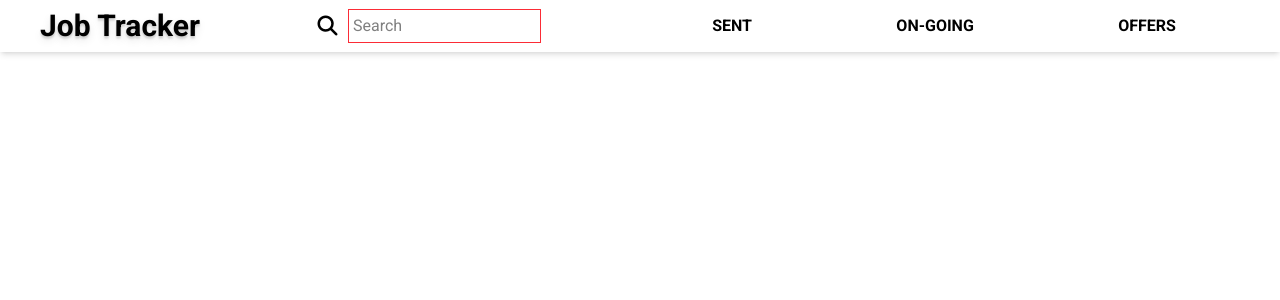
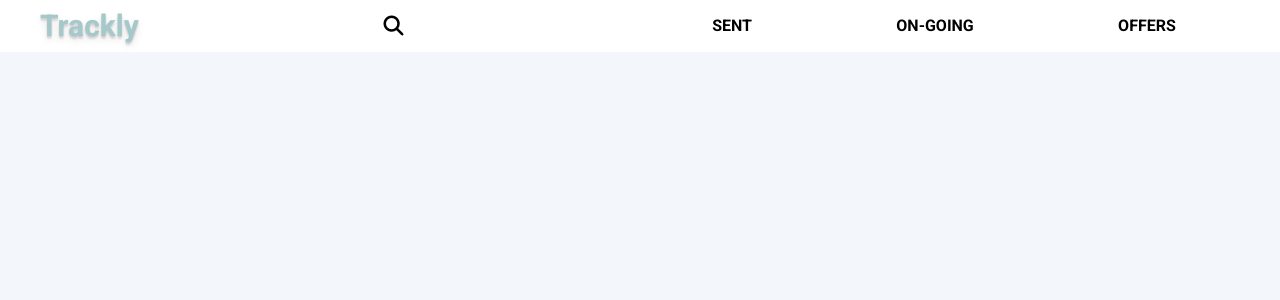
Before and after one commit to AndreaMargutti/job-tracker-react, a React (Vite) app: page / in a window 1280 px wide. Shown: the top 300 px of the page. Built offline with nearby package versions, Linux system fonts and the light colour scheme.

Commit message:
Enhance App layout and components: add main section to App, update Navbar title to "Trackly", and improve SearchBar functionality with animated input.

```diff
--- a/src/App.tsx
+++ b/src/App.tsx
@@ -4,6 +4,7 @@ function App() {
   return (
     <>
       <Navbar />
+      <main className="h-100 bg-[#F3F6FA]"></main>
     </>
   );
 }
--- a/src/components/Navbar/Navbar.tsx
+++ b/src/components/Navbar/Navbar.tsx
@@ -12,7 +12,7 @@ export default function Navbar() {
   return (
     <>
       <nav className="flex justify-between items-center shadow-md px-8">
-        <Title title="Job Tracker" />
+        <Title title="Trackly" />
         <SearchBar text="Search" />
         <div className="*:mx-2 uppercase grow flex justify-around max-w-1/2">
           {navButtons.map((button) => (
--- a/src/components/SearchBar/SearchBar.tsx
+++ b/src/components/SearchBar/SearchBar.tsx
@@ -1,17 +1,44 @@
+import { useState } from "react";
 import type { SearchBarProps } from "./SearchBarProps";
 
+type SearchInputProps = {
+  isActive: boolean;
+  placeholder: string;
+};
+
+const SearchInput = ({ isActive, placeholder }: SearchInputProps) => {
+  return (
+    <div
+      className={
+        `transition-all duration-300 ease-out origin-right inline-block overflow-hidden ` +
+        (isActive
+          ? `opacity-100 scale-100 translate-x-0 w-64`
+          : `opacity-0 scale-95 translate-x-2 w-0`)
+      }
+    >
+      <input
+        type="text"
+        placeholder={placeholder}
+        className="border-red-500 border-1 p-1 w-64"
+        aria-hidden={!isActive}
+        tabIndex={isActive ? 0 : -1}
+      />
+    </div>
+  );
+};
+
 export default function SearchBar({ text }: SearchBarProps) {
+  const [isActive, setIsActive] = useState(false);
+
   return (
     <>
-      <div>
-        <label className="p-2">
-          <i className="fa-solid fa-magnifying-glass fa-lg"></i>
-        </label>
-        <input
-          type="text"
-          placeholder={text}
-          className="border-red-500 border-1 p-1"
-        />
+      <div className="flex items-center">
+        <button onClick={() => setIsActive((prev) => !prev)}>
+          <label className="p-2">
+            <i className="fa-solid fa-magnifying-glass fa-lg"></i>
+          </label>
+        </button>
+        <SearchInput isActive={isActive} placeholder={text} />
       </div>
     </>
   );
--- a/src/components/Title/Title.tsx
+++ b/src/components/Title/Title.tsx
@@ -3,7 +3,7 @@ import type { TitleProps } from "./TitleProps";
 export default function Title({ title }: TitleProps) {
   return (
     <>
-      <h1 className="text-3xl font-bold text-shadow-lg p-2">
+      <h1 className="text-3xl font-bold text-shadow-lg p-2 text-[#A5C9CA]">
         <a href="/">{title}</a>
       </h1>
     </>
```
